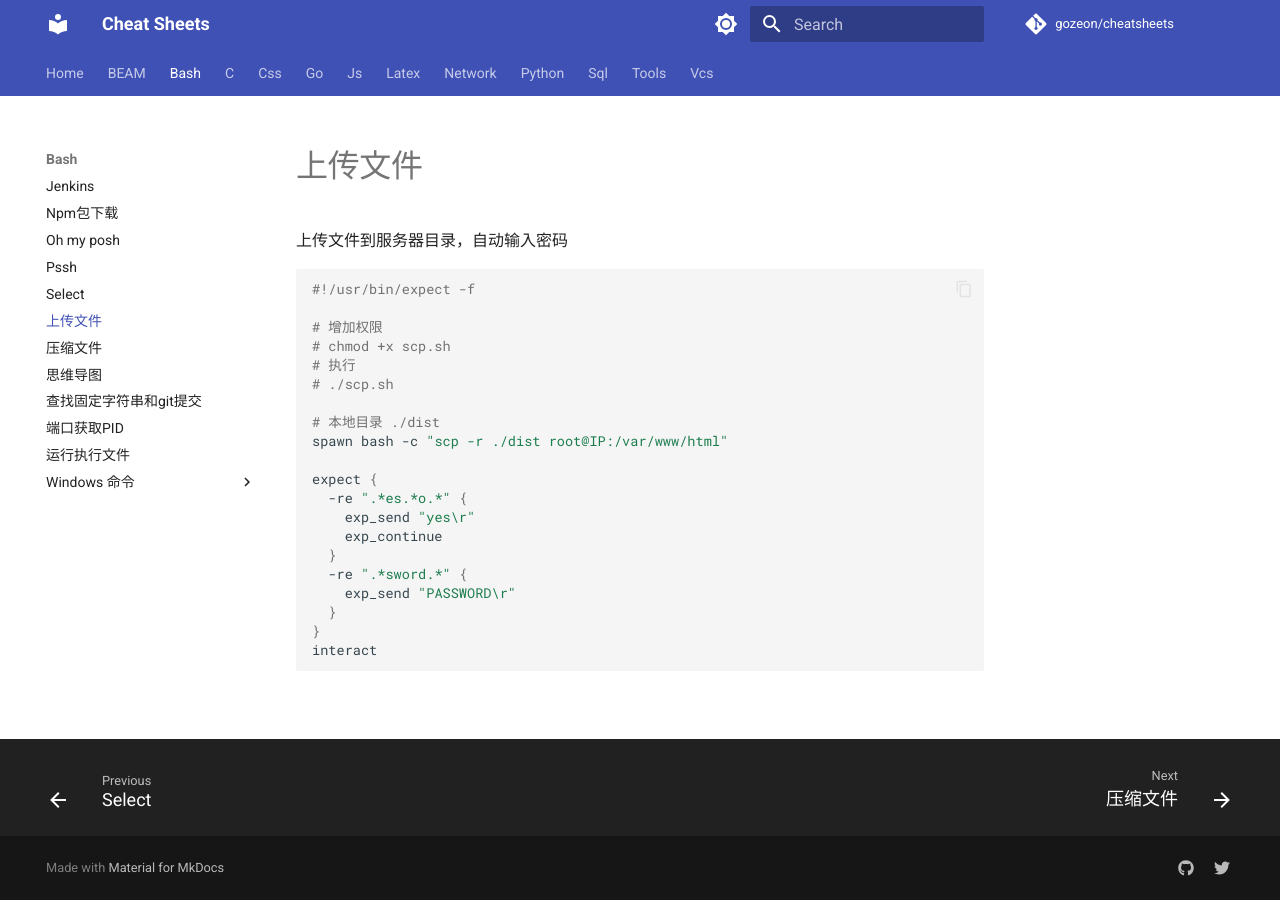
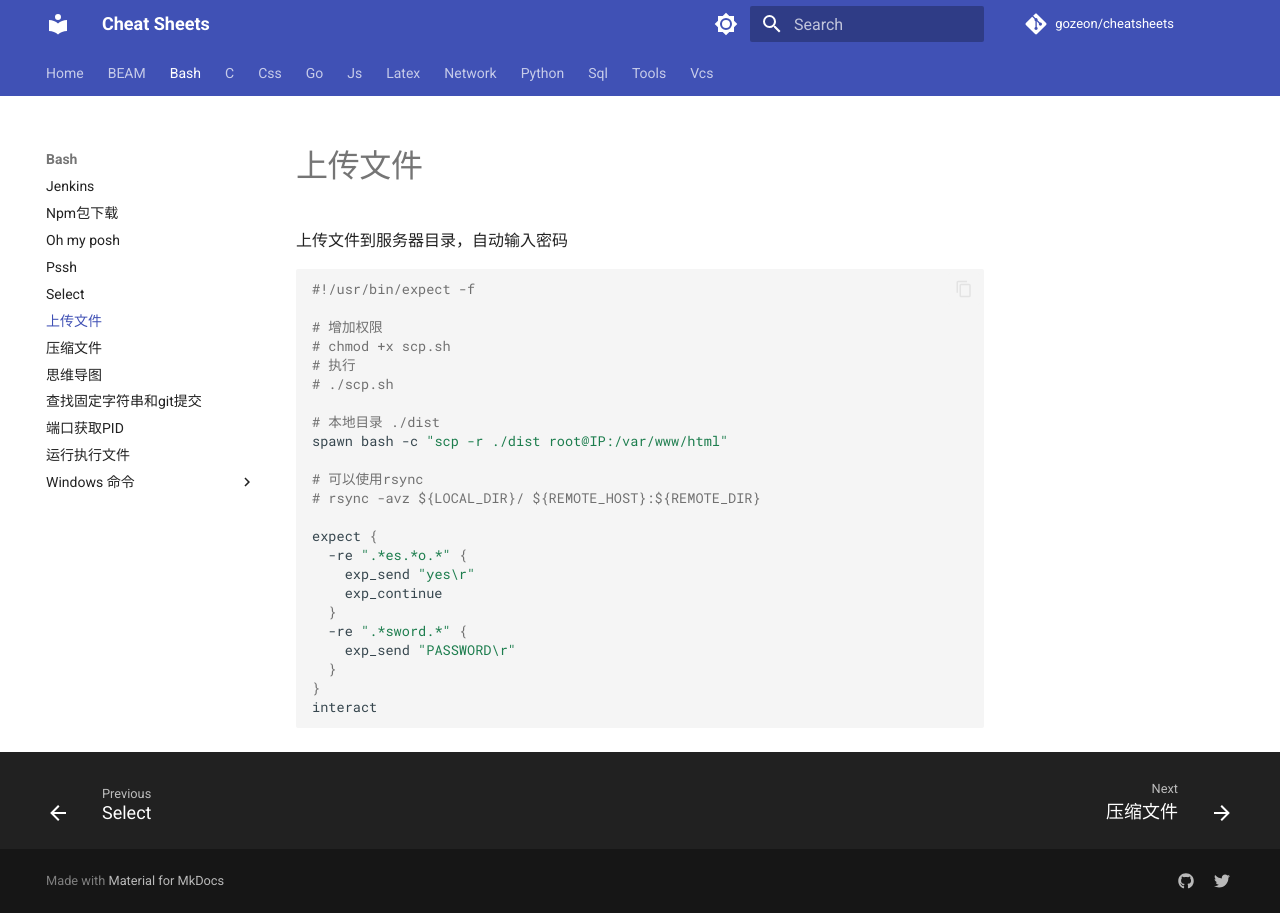
Before and after one commit to gozeon/cheatsheets, an MkDocs documentation site: the page built from docs/bash/上传文件.md, in a window 1280 px wide. Built offline with MkDocs 1.6.1 and Material for MkDocs 9.7.7, drawn with Linux system fonts in a browser that asks for light colours; comment, search, counter and statistics services are not loaded.

Commit message:
Update 上传文件.md

```diff
--- a/docs/bash/上传文件.md
+++ b/docs/bash/上传文件.md
@@ -11,6 +11,9 @@
 # 本地目录 ./dist
 spawn bash -c "scp -r ./dist root@IP:/var/www/html"
 
+# 可以使用rsync
+# rsync -avz ${LOCAL_DIR}/ ${REMOTE_HOST}:${REMOTE_DIR}
+
 expect {
   -re ".*es.*o.*" {
     exp_send "yes\r"
```
